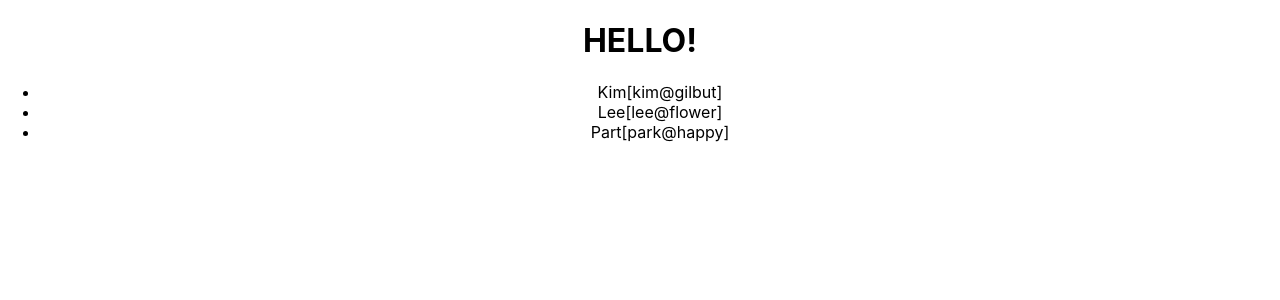
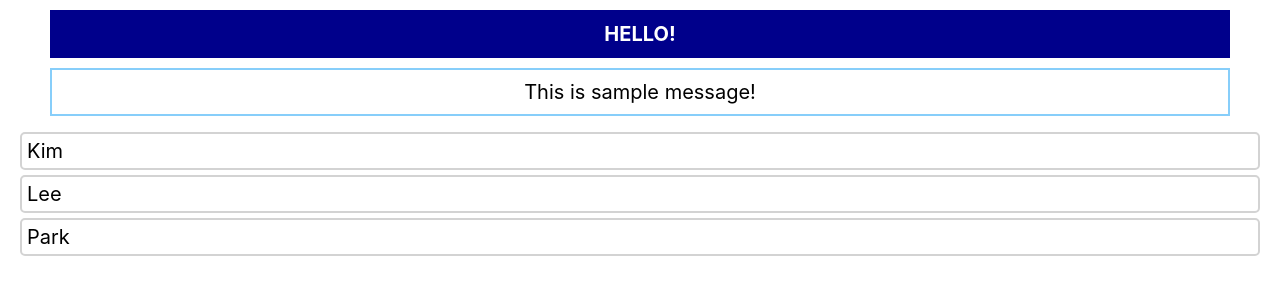
Before and after one commit to PP-BIN/blog, a React (Create React App) app: page / in a window 1280 px wide. Shown: the top 300 px of the page. Built offline with nearby package versions, Linux system fonts and the light colour scheme.

Commit message:
study -02

```diff
--- a/src/App.css
+++ b/src/App.css
@@ -57,3 +57,30 @@
   margin: 5px;
   padding: 5px 15px;
 }
+.ClassA{
+  font-size: 20px;
+  font-weight: normal;
+  border: solid 2px lightskyblue;
+  padding: 10px;
+  margin: 10px 50px;
+}
+.ClassB{
+  font-size: 20px;
+  font-weight: bold;
+  color: white;
+  background: darkblue;
+  padding: 12px;
+  margin: 10px 50px;
+}
+ul, ol {
+  list-style-type: none;
+  padding: 0px;
+}
+li{
+  text-align: left;
+  font-size: 20px;
+  padding: 5px;
+  margin: 5px 20px;
+  border: solid 2px lightgray;
+  border-radius: 5px;
+}
--- a/src/App.js
+++ b/src/App.js
@@ -1,24 +1,37 @@
-import logo from './logo.svg';
-import './App.css';
-import {useState, useEffect} from 'react';
+import logo from "./logo.svg";
+import "./App.css";
+import { useState, useEffect } from "react";
 
-function App(props) {
-  const data = [
-   {name:"Kim", mail:"kim@gilbut"},
-   {name:"Lee", mail:"lee@flower"},
-   {name:"Part", mail:"park@happy"}
+function Message(props){
+  return(
+    <p className="ClassA">{props.message}</p>
+  );
+}
+
+function Data(props){
+  return(
+    <ul>
+      {props.data.map((item, key)=>{
+        return(<li key={key}>{item.name}</li>)
+      })}
+    </ul>
+  );
+}
+
+function App(props){
+  const data=[
+    {name:"Kim"},
+    {name:"Lee"},
+    {name:"Park"},
   ];
-  return(
 
-   <div className = "App">
-   <h1>{props.title}</h1>
-   <ul>
-     {data.map((item, key)=>{
-       return(<li>{item.name}[{item.mail}]</li>)
-     })}
-   </ul>
-   </div>
-  )
+return(
+  <div className="App">
+    <h1 className="ClassB">{props.title}</h1>
+    <Message message="This is sample message!"/>
+    <Data data={data}/>
+  </div>
+);
 
 }
 
```
